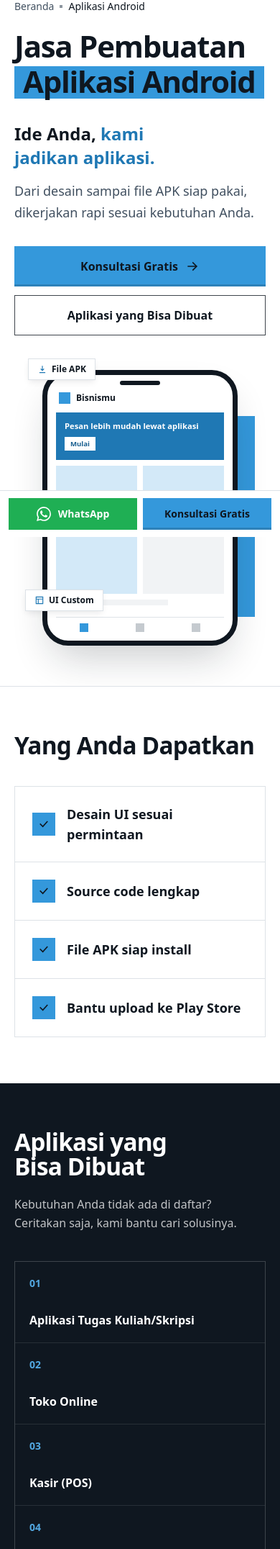
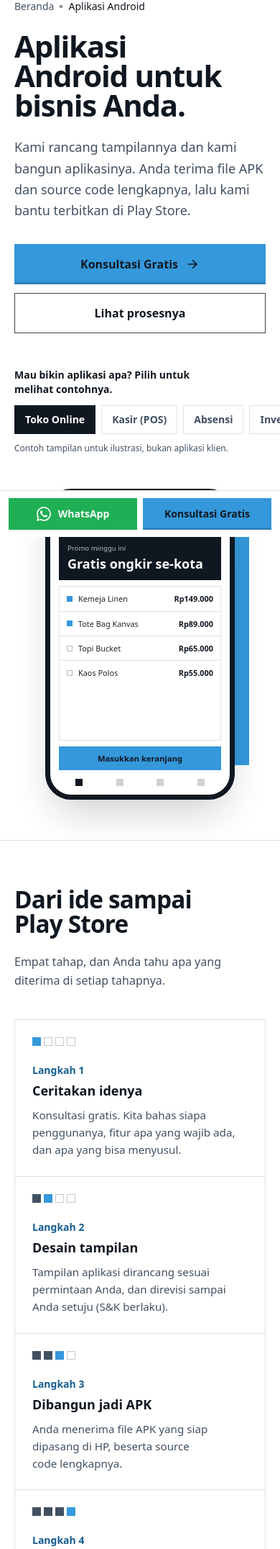
Before and after one commit to shabianay/landing-tsi, a Laravel app: template resources/views/services/android.blade.php in a window 390 px wide. Shown: the part 98-2250 px from the top of the page at 72% size. Run offline with Laravel 12, Linux system fonts and the light colour scheme; data comes from the database, SQL or seed files in the repository; the template is opened without the code that fills it: most values are stand-ins (such as "Sample title", 1, 10 or a date in 2020); style sheets or scripts are compiled from the project's sources; parts of the project's set-up code (start-up, migrations or seed data) failed here and were passed over; some web fonts are replaced.

Commit message:
Rework Android page: pick an app type, the phone shows it (#9)
Instead of mirroring the poster, the page now lets visitors pick one of the
10 app types and the phone switches to an example screen for it (shop, POS,
attendance, stock, booking, e-learning, thesis app, company profile,
website-to-app, other). Demo content is labelled as illustration.
The deliverables are told as a 4-step 'idea to Play Store' process.
Copy rewritten; claims kept to what the poster states.

Co-authored-by: Claude Opus 5.5 <noreply@anthropic.com>

```diff
--- /dev/null
+++ b/app/Support/AndroidAppExamples.php
@@ -0,0 +1,97 @@
+<?php
+
+namespace App\Support;
+
+/**
+ * Example app screens for the Android service page and the home section.
+ * Demo content only: names, numbers and items are illustrative, not client work.
+ */
+class AndroidAppExamples
+{
+    /** @return array<string, array{label: string, app: string, kicker: string, headline: string, rows: array<int, array{0: string, 1: string, 2: string}>, action: string}> */
+    public static function all(): array
+    {
+        return [
+            'toko' => [
+                'label' => __('Toko Online'),
+                'app' => 'Toko Bisnismu',
+                'kicker' => 'Promo minggu ini',
+                'headline' => 'Gratis ongkir se-kota',
+                'rows' => [['Kemeja Linen', 'Rp149.000', 'done'], ['Tote Bag Kanvas', 'Rp89.000', 'done'], ['Topi Bucket', 'Rp65.000', 'todo'], ['Kaos Polos', 'Rp55.000', 'todo']],
+                'action' => 'Masukkan keranjang',
+            ],
+            'kasir' => [
+                'label' => __('Kasir (POS)'),
+                'app' => 'Kasir Kedai',
+                'kicker' => 'Pesanan meja 4',
+                'headline' => 'Total Rp86.000',
+                'rows' => [['Kopi Susu × 2', 'Rp44.000', 'done'], ['Roti Bakar × 1', 'Rp22.000', 'done'], ['Air Mineral × 2', 'Rp20.000', 'done'], ['Diskon member', '–', 'todo']],
+                'action' => 'Bayar',
+            ],
+            'absensi' => [
+                'label' => __('Absensi'),
+                'app' => 'Absensi Karyawan',
+                'kicker' => 'Senin, 08.00',
+                'headline' => 'Masuk 07.58 · Tepat waktu',
+                'rows' => [['Selasa', 'Hadir', 'done'], ['Rabu', 'Hadir', 'done'], ['Kamis', 'Izin', 'warn'], ['Jumat', '—', 'todo']],
+                'action' => 'Absen pulang',
+            ],
+            'stok' => [
+                'label' => __('Inventaris/Stok Barang'),
+                'app' => 'Stok Gudang',
+                'kicker' => 'Perlu dicek',
+                'headline' => '2 barang hampir habis',
+                'rows' => [['Kardus besar', '12', 'warn'], ['Lakban bening', '8', 'warn'], ['Plastik wrap', '140', 'done'], ['Label pengiriman', '560', 'done']],
+                'action' => 'Tambah stok',
+            ],
+            'booking' => [
+                'label' => __('Pemesanan & Booking'),
+                'app' => 'Booking Studio',
+                'kicker' => 'Sabtu',
+                'headline' => 'Pilih jam sesi',
+                'rows' => [['09.00 – 10.00', 'Penuh', 'done'], ['10.00 – 11.00', 'Tersedia', 'todo'], ['13.00 – 14.00', 'Tersedia', 'todo'], ['15.00 – 16.00', 'Penuh', 'done']],
+                'action' => 'Pesan sekarang',
+            ],
+            'sekolah' => [
+                'label' => __('Sekolah/E-Learning'),
+                'app' => 'Kelas Online',
+                'kicker' => 'Matematika · Kelas 8',
+                'headline' => 'Tugas 3 dikumpulkan besok',
+                'rows' => [['Modul 1 · Aljabar', 'Selesai', 'done'], ['Modul 2 · Persamaan', 'Selesai', 'done'], ['Modul 3 · Grafik', '60%', 'warn'], ['Kuis akhir', 'Terkunci', 'todo']],
+                'action' => 'Lanjut belajar',
+            ],
+            'skripsi' => [
+                'label' => __('Aplikasi Tugas Kuliah/Skripsi'),
+                'app' => 'Sistem Pakar',
+                'kicker' => 'Diagnosa',
+                'headline' => 'Jawab 5 pertanyaan',
+                'rows' => [['Gejala 1', 'Ya', 'done'], ['Gejala 2', 'Tidak', 'done'], ['Gejala 3', '—', 'todo'], ['Hasil', '—', 'todo']],
+                'action' => 'Lanjut',
+            ],
+            'profil' => [
+                'label' => 'Company Profile',
+                'app' => 'PT Bisnismu',
+                'kicker' => 'Sejak 2015',
+                'headline' => 'Solusi logistik antar pulau',
+                'rows' => [['Layanan', '›', 'done'], ['Armada', '›', 'done'], ['Klien kami', '›', 'todo'], ['Hubungi kami', '›', 'todo']],
+                'action' => 'Minta penawaran',
+            ],
+            'konversi' => [
+                'label' => __('Konversi Website ke Aplikasi'),
+                'app' => 'bisnismu.com',
+                'kicker' => 'Website Anda',
+                'headline' => 'Sekarang ada di Play Store',
+                'rows' => [['Login pelanggan', 'Aktif', 'done'], ['Notifikasi', 'Aktif', 'done'], ['Mode offline', 'Opsional', 'todo'], ['Menu website', 'Tersinkron', 'done']],
+                'action' => 'Buka aplikasi',
+            ],
+            'lainnya' => [
+                'label' => __('Lainnya (Konsultasi Dulu)'),
+                'app' => 'Aplikasi Anda',
+                'kicker' => 'Belum ada di daftar?',
+                'headline' => 'Ceritakan idenya',
+                'rows' => [['Siapa penggunanya?', '?', 'todo'], ['Masalah apa yang diselesaikan?', '?', 'todo'], ['Fitur wajib', '?', 'todo'], ['Target selesai', '?', 'todo']],
+                'action' => 'Konsultasi gratis',
+            ],
+        ];
+    }
+}
--- /dev/null
+++ b/resources/views/components/app-phone.blade.php
@@ -0,0 +1,51 @@
+@props(['screens', 'interactive' => false])
+{{--
+    A phone drawn in the site's block language. Each screen is a small, made-up example of an app
+    type (demo content, not client work). When interactive, the parent's Alpine `app` key picks the
+    screen; otherwise only the first screen is shown.
+--}}
+<div {{ $attributes->merge(['class' => 'relative mx-auto w-full max-w-[16.5rem]']) }} aria-hidden="true">
+    <div class="absolute -right-5 bottom-12 top-14 w-2/3 bg-primary-500 sm:-right-8"></div>
+
+    <div class="relative h-[27rem] overflow-hidden rounded-[2.25rem] border-[7px] border-dark-300 bg-white shadow-2xl">
+        <div class="absolute left-1/2 top-2 z-10 h-1.5 w-14 -translate-x-1/2 rounded-full bg-dark-300"></div>
+
+        @foreach ($screens as $key => $screen)
+            <div class="absolute inset-0 flex flex-col px-3 pb-3 pt-7"
+                 @if ($interactive)
+                     x-show="app === '{{ $key }}'" @if(! $loop->first) x-cloak @endif
+                     x-transition:enter="transition duration-300 ease-out-expo" x-transition:enter-start="translate-y-3 opacity-0" x-transition:enter-end="translate-y-0 opacity-100"
+                 @elseif (! $loop->first)
+                     hidden
+                 @endif>
+                <div class="flex items-center gap-2 px-1">
+                    <span class="h-4 w-4 bg-primary-500"></span>
+                    <span class="truncate text-xs font-bold text-dark-300">{{ $screen['app'] }}</span>
+                </div>
+
+                <div class="mt-3 bg-dark-300 p-3 text-white">
+                    <p class="text-[0.6rem] text-white/70">{{ $screen['kicker'] }}</p>
+                    <p class="mt-0.5 font-display text-lg font-extrabold leading-tight">{{ $screen['headline'] }}</p>
+                </div>
+
+                <ul class="mt-2 flex-1 divide-y divide-line border border-line">
+                    @foreach ($screen['rows'] as [$left, $right, $state])
+                        <li class="flex items-center justify-between gap-2 px-2.5 py-2 text-[0.68rem]">
+                            <span class="flex min-w-0 items-center gap-2">
+                                <span class="h-2 w-2 shrink-0 {{ $state === 'done' ? 'bg-primary-500' : ($state === 'warn' ? 'bg-amber-500' : 'border border-dark-100/40') }}"></span>
+                                <span class="truncate text-dark-200">{{ $left }}</span>
+                            </span>
+                            <span class="shrink-0 font-semibold text-dark-300">{{ $right }}</span>
+                        </li>
+                    @endforeach
+                </ul>
+
+                <span class="mt-2 block bg-primary-500 py-2 text-center text-[0.7rem] font-bold text-dark-300">{{ $screen['action'] }}</span>
+
+                <div class="mt-2 flex justify-around pt-1">
+                    <span class="h-2.5 w-2.5 bg-dark-300"></span><span class="h-2.5 w-2.5 bg-dark-100/25"></span><span class="h-2.5 w-2.5 bg-dark-100/25"></span><span class="h-2.5 w-2.5 bg-dark-100/25"></span>
+                </div>
+            </div>
+        @endforeach
+    </div>
+</div>
--- a/resources/views/components/phone-mock.blade.php
+++ /dev/null
@@ -1,38 +0,0 @@
-{{-- An Android app drawn in the site's block language (from the "Aplikasi Android" poster). Decorative. --}}
-<div {{ $attributes->merge(['class' => 'relative mx-auto w-full max-w-[17rem]']) }} aria-hidden="true">
-    {{-- Blue block behind the phone, like the logo's blue square. --}}
-    <div class="absolute -right-6 bottom-10 top-16 w-2/3 bg-primary-500"></div>
-
-    <div class="relative rounded-[2.25rem] border-[7px] border-dark-300 bg-white p-3 pt-6 shadow-2xl">
-        <div class="absolute left-1/2 top-2 h-1.5 w-14 -translate-x-1/2 rounded-full bg-dark-300"></div>
-        <div class="flex items-center gap-2 px-1">
-            <span class="h-4 w-4 bg-primary-500"></span>
-            <span class="text-xs font-bold text-dark-300">Bisnismu</span>
-        </div>
-        <div class="mt-3 bg-primary-600 p-3 text-white">
-            <p class="text-[0.7rem] font-bold leading-tight">{{ __('Pesan lebih mudah lewat aplikasi') }}</p>
-            <span class="mt-2 inline-block bg-white px-2 py-0.5 text-[0.6rem] font-bold text-primary-700">{{ __('Mulai') }}</span>
-        </div>
-        <div class="mt-2 grid grid-cols-2 gap-2">
-            <span class="aspect-[4/3] bg-primary-100"></span>
-            <span class="aspect-[4/3] bg-primary-100"></span>
-            <span class="aspect-[4/3] bg-primary-100"></span>
-            <span class="aspect-[4/3] bg-dark-50"></span>
-        </div>
-        <div class="mt-2 h-2 w-2/3 bg-dark-50"></div>
-        <div class="mt-4 flex justify-around border-t border-line pt-2">
-            <span class="h-3 w-3 bg-primary-500"></span><span class="h-3 w-3 bg-dark-100/30"></span><span class="h-3 w-3 bg-dark-100/30"></span>
-        </div>
-    </div>
-
-    {{-- Floating chips from the poster --}}
-    <span class="absolute -left-5 -top-4 flex items-center gap-1.5 border border-line bg-white px-3 py-1.5 text-xs font-bold text-dark-300 shadow-md">
-        <svg class="h-3.5 w-3.5 text-primary-600" fill="none" stroke="currentColor" stroke-width="2" viewBox="0 0 24 24"><path d="M12 4v11m0 0-4-4m4 4 4-4M5 20h14"/></svg>File APK
-    </span>
-    <span class="absolute -right-5 top-1/2 flex items-center gap-1.5 border border-line bg-white px-3 py-1.5 text-xs font-bold text-dark-300 shadow-md">
-        <svg class="h-3.5 w-3.5 text-primary-600" fill="currentColor" viewBox="0 0 24 24"><path d="M7 4v16l13-8z"/></svg>Play Store
-    </span>
-    <span class="absolute -left-6 bottom-12 flex items-center gap-1.5 border border-line bg-white px-3 py-1.5 text-xs font-bold text-dark-300 shadow-md">
-        <svg class="h-3.5 w-3.5 text-primary-600" fill="none" stroke="currentColor" stroke-width="2" viewBox="0 0 24 24"><path d="M4 4h16v16H4zM4 9h16M9 9v11"/></svg>UI Custom
-    </span>
-</div>
--- a/resources/views/services/android.blade.php
+++ b/resources/views/services/android.blade.php
@@ -2,100 +2,90 @@
 
 @php
     use App\Models\Setting;
+    use App\Support\AndroidAppExamples;
 
-    $title = __('Jasa Pembuatan Aplikasi Android');
-    $lede = __('Dari desain sampai file APK siap pakai, dikerjakan rapi sesuai kebutuhan Anda.');
+    $examples = AndroidAppExamples::all();
     $waLink = 'https://wa.me/' . Setting::get('contact_whatsapp') . '?text=' . rawurlencode('Halo The Solution ID! Saya ingin konsultasi pembuatan aplikasi Android');
 
-    $deliverables = [
-        __('Desain UI sesuai permintaan'),
-        __('Source code lengkap'),
-        __('File APK siap install'),
-        __('Bantu upload ke Play Store'),
-    ];
-
-    $appTypes = [
-        __('Aplikasi Tugas Kuliah/Skripsi'),
-        __('Toko Online'),
-        __('Kasir (POS)'),
-        __('Absensi'),
-        __('Inventaris/Stok Barang'),
-        __('Pemesanan & Booking'),
-        __('Sekolah/E-Learning'),
-        'Company Profile',
-        __('Konversi Website ke Aplikasi'),
-        __('Lainnya (Konsultasi Dulu)'),
+    $steps = [
+        [__('Ceritakan idenya'), __('Konsultasi gratis. Kita bahas siapa penggunanya, fitur apa yang wajib ada, dan apa yang bisa menyusul.')],
+        [__('Desain tampilan'), __('Tampilan aplikasi dirancang sesuai permintaan Anda, dan direvisi sampai Anda setuju (S&K berlaku).')],
+        [__('Dibangun jadi APK'), __('Anda menerima file APK yang siap dipasang di HP, beserta source code lengkapnya.')],
+        [__('Terbit di Play Store'), __('Kami bantu proses upload aplikasi Anda ke Play Store.')],
     ];
 @endphp
 
-@section('title', $title . ' — The Solution ID')
+@section('title', __('Jasa Pembuatan Aplikasi Android') . ' — The Solution ID')
 @section('meta_description', __('Jasa pembuatan aplikasi Android: desain UI custom, source code lengkap, file APK siap install, dan bantu upload ke Play Store. Gratis konsultasi.'))
-@section('og_title', $title . ' — The Solution ID')
+@section('og_title', __('Jasa Pembuatan Aplikasi Android') . ' — The Solution ID')
 @section('og_description', __('Jasa pembuatan aplikasi Android: desain UI custom, source code lengkap, file APK siap install, dan bantu upload ke Play Store. Gratis konsultasi.'))
 
 @section('content')
-    {{-- Header with the app drawn in blocks --}}
-    <header class="overflow-hidden border-b border-line">
+    {{-- First viewport: pick an app type, the phone shows it. --}}
+    <header class="overflow-hidden border-b border-line" x-data="{ app: 'toko' }">
         <div class="wrap grid gap-12 pb-14 pt-8 md:pt-12 lg:grid-cols-12 lg:items-center lg:pb-20">
-            <div class="lg:col-span-7">
+            <div class="min-w-0 lg:col-span-7">
                 <nav aria-label="Breadcrumb" class="mb-6 md:mb-8">
                     <ol class="flex flex-wrap items-center gap-x-2 gap-y-1 text-sm text-dark-100">
                         <li><a href="{{ route('home') }}" class="hover:text-dark-300 hover:underline">{{ __('Beranda') }}</a></li>
                         <li class="flex items-center gap-2" aria-current="page"><span class="h-1 w-1 bg-dark-100/60" aria-hidden="true"></span><span class="font-medium text-dark-300">{{ __('Aplikasi Android') }}</span></li>
                     </ol>
                 </nav>
-                <h1 class="display-1">
-                    {{ __('Jasa Pembuatan') }}
-                    <span class="mt-2 block w-fit bg-primary-500 px-3 pb-1 text-dark-300 md:px-4">{{ __('Aplikasi Android') }}</span>
-                </h1>
-                <p class="mt-8 font-display text-2xl font-bold leading-snug text-dark-300 md:text-3xl">
-                    {{ __('Ide Anda,') }} <span class="text-primary-600">{{ __('kami jadikan aplikasi.') }}</span>
-                </p>
-                <p class="lede mt-4">{{ $lede }}</p>
+
+                <h1 class="display-1 max-w-[14ch]">{{ __('Aplikasi Android untuk bisnis Anda.') }}</h1>
+                <p class="lede mt-6">{{ __('Kami rancang tampilannya dan kami bangun aplikasinya. Anda terima file APK dan source code lengkapnya, lalu kami bantu terbitkan di Play Store.') }}</p>
+
                 <div class="mt-8 flex flex-col gap-3 sm:flex-row">
                     <a href="{{ $waLink }}" target="_blank" rel="noopener noreferrer" class="btn-primary !min-h-14 !px-8 text-base">
                         {{ __('Konsultasi Gratis') }} <x-icon-arrow class="h-5 w-5" />
                     </a>
-                    <a href="#jenis-aplikasi" class="btn-secondary !min-h-14 !px-8 text-base">{{ __('Aplikasi yang Bisa Dibuat') }}</a>
+                    <a href="#proses" class="btn-secondary !min-h-14 !px-8 text-base">{{ __('Lihat prosesnya') }}</a>
+                </div>
+
+                <div class="mt-12">
+                    <p id="app-picker-label" class="text-sm font-semibold text-dark-300">{{ __('Mau bikin aplikasi apa? Pilih untuk melihat contohnya.') }}</p>
+                    <div class="-mx-5 mt-3 overflow-x-auto px-5 sm:mx-0 sm:px-0" role="group" aria-labelledby="app-picker-label">
+                        <ul class="flex gap-2 whitespace-nowrap sm:flex-wrap sm:whitespace-normal">
+                            @foreach ($examples as $key => $example)
+                                <li>
+                                    <button type="button" @click="app = '{{ $key }}'" :aria-pressed="(app === '{{ $key }}').toString()"
+                                            aria-pressed="{{ $loop->first ? 'true' : 'false' }}"
+                                            class="inline-flex min-h-10 items-center border px-3.5 text-sm font-semibold transition-colors"
+                                            :class="app === '{{ $key }}' ? 'border-dark-300 bg-dark-300 text-white' : 'border-line bg-white text-dark-100 hover:border-dark-300 hover:text-dark-300'">
+                                        {{ $example['label'] }}
+                                    </button>
+                                </li>
+                            @endforeach
+                        </ul>
+                    </div>
+                    <p class="mt-3 text-xs text-dark-100">{{ __('Contoh tampilan untuk ilustrasi, bukan aplikasi klien.') }}</p>
                 </div>
             </div>
-            <div class="px-8 lg:col-span-5 lg:px-6">
-                <x-phone-mock />
+
+            <div class="px-6 lg:col-span-5">
+                <x-app-phone :screens="$examples" :interactive="true" />
             </div>
         </div>
     </header>
 
-    {{-- What you get --}}
-    <section class="py-16 md:py-24">
-        <div class="wrap grid gap-10 lg:grid-cols-12">
-            <div class="lg:col-span-4">
-                <h2 class="display-2">{{ __('Yang Anda Dapatkan') }}</h2>
-            </div>
-            <ul class="cells sm:grid-cols-2 lg:col-span-8">
-                @foreach ($deliverables as $item)
-                    <li class="flex items-center gap-4 p-6 md:p-8">
-                        <span class="flex h-8 w-8 shrink-0 items-center justify-center bg-primary-500 text-dark-300">
-                            <svg class="h-4 w-4" fill="none" stroke="currentColor" stroke-width="2.5" stroke-linecap="square" viewBox="0 0 24 24" aria-hidden="true"><path d="m5 12 5 5L19 7"/></svg>
-                        </span>
-                        <span class="text-lg font-bold text-dark-300">{{ $item }}</span>
-                    </li>
-                @endforeach
-            </ul>
-        </div>
-    </section>
-
-    {{-- App types --}}
-    <section id="jenis-aplikasi" class="scroll-mt-20 bg-dark-300 py-16 text-white md:py-24">
+    {{-- From idea to Play Store: each step adds a block. --}}
+    <section id="proses" class="scroll-mt-20 py-16 md:py-24">
         <div class="wrap">
             <div class="grid gap-6 lg:grid-cols-12 lg:items-end">
-                <h2 class="display-2 !text-white lg:col-span-6">{{ __('Aplikasi yang Bisa Dibuat') }}</h2>
-                <p class="text-white/75 lg:col-span-5 lg:col-start-8">{{ __('Kebutuhan Anda tidak ada di daftar? Ceritakan saja, kami bantu cari solusinya.') }}</p>
+                <h2 class="display-2 lg:col-span-6">{{ __('Dari ide sampai Play Store') }}</h2>
+                <p class="text-dark-100 lg:col-span-5 lg:col-start-8">{{ __('Empat tahap, dan Anda tahu apa yang diterima di setiap tahapnya.') }}</p>
             </div>
-            <ol class="mt-10 grid gap-px border border-white/10 bg-white/10 sm:grid-cols-2 lg:grid-cols-5 md:mt-14">
-                @foreach ($appTypes as $type)
-                    <li class="flex min-h-28 flex-col justify-between gap-6 bg-dark-300 p-5 {{ $loop->last ? 'bg-primary-500 text-dark-300' : '' }}">
-                        <span class="num font-display text-sm font-extrabold {{ $loop->last ? 'text-dark-300' : 'text-primary-400' }}">{{ str_pad($loop->iteration, 2, '0', STR_PAD_LEFT) }}</span>
-                        <span class="font-semibold leading-snug">{{ $type }}</span>
+            <ol class="cells mt-10 sm:grid-cols-2 md:mt-14 lg:grid-cols-4">
+                @foreach ($steps as [$title, $body])
+                    <li class="flex flex-col p-6 md:p-8">
+                        <div class="flex items-end gap-1" aria-hidden="true">
+                            @for ($b = 1; $b <= count($steps); $b++)
+                                <span class="h-3 w-3 {{ $b < $loop->iteration ? 'bg-dark-100' : ($b === $loop->iteration ? 'bg-primary-500' : 'border border-dark-100/30') }}"></span>
+                            @endfor
+                        </div>
+                        <p class="num mt-6 text-sm font-semibold text-primary-700">{{ __('Langkah') }} {{ $loop->iteration }}</p>
+                        <h3 class="mt-1 text-lg font-bold text-dark-300">{{ $title }}</h3>
+                        <p class="mt-2 text-[0.95rem] text-dark-100">{{ $body }}</p>
                     </li>
                 @endforeach
             </ol>
@@ -106,13 +96,13 @@
     <section class="bg-primary-500 text-dark-300">
         <div class="wrap grid gap-8 py-14 md:py-20 lg:grid-cols-12 lg:items-end">
             <div class="lg:col-span-7">
-                <h2 class="display-2">{{ __('Gratis Konsultasi') }}</h2>
-                <p class="mt-4 text-lg text-dark-300/90">{{ __('Revisi sampai acc.') }} <span class="text-sm">({{ __('S&K berlaku') }})</span></p>
+                <h2 class="display-2">{{ __('Punya ide aplikasi? Ceritakan dulu, gratis.') }}</h2>
+                <p class="mt-5 max-w-[52ch] text-lg text-dark-300/90">{{ __('Kami bantu memetakan fiturnya sebelum Anda memutuskan apa pun.') }}</p>
             </div>
             <div class="flex flex-col gap-3 sm:flex-row lg:col-span-5 lg:justify-end">
                 <a href="{{ $waLink }}" target="_blank" rel="noopener noreferrer" class="btn-ink !min-h-14 !px-7">
                     <x-icon-whatsapp class="h-5 w-5 text-[#3EDB7A]" />
-                    {{ Setting::get('contact_phone', __('Chat via WhatsApp')) }}
+                    {{ __('Chat via WhatsApp') }}
                 </a>
                 <a href="{{ route('contact') }}" class="btn !min-h-14 border border-dark-300 !px-7 text-dark-300 hover:bg-dark-300 hover:text-white">{{ __('Isi Form Kontak') }}</a>
             </div>
```
Also changed, not shown: lang/en.json (+20 -18 lines), resources/views/home.blade.php (+11 -20 lines), tests/Feature/AndroidServicePageTest.php (+8 -6 lines).
